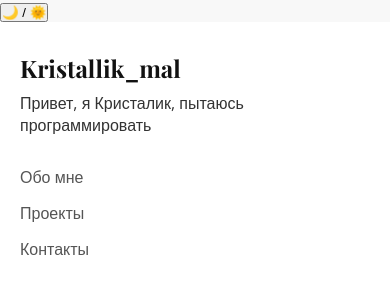
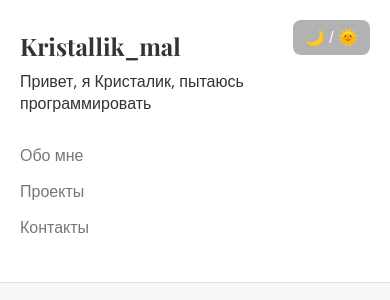
Before and after one commit to kristallikmal1/bio, a Flask app: page / in a window 390 px wide. Shown: the top 300 px of the page. Run offline with Flask 3, Linux system fonts and the light colour scheme.

Commit message:
Update style.css

```diff
--- a/static/css/style.css
+++ b/static/css/style.css
@@ -1,3 +1,24 @@
+/* style.css */
+:root {
+  --bg: #f8f8f8;
+  --text: #333;
+  --sidebar-bg: #fff;
+  --sidebar-border: #e0e0e0;
+  --section-bg: #f0f7ff;
+  --link-color: #4a90e2;
+  --footer-color: #888;
+}
+
+[data-theme="dark"] {
+  --bg: #1a1a1a;
+  --text: #e0e0e0;
+  --sidebar-bg: #2d2d2d;
+  --sidebar-border: #444;
+  --section-bg: #252535;
+  --link-color: #6bb0ff;
+  --footer-color: #aaa;
+}
+
 * {
   margin: 0;
   padding: 0;
@@ -6,27 +27,47 @@
 
 body {
   font-family: 'Open Sans', sans-serif;
-  color: #333;
-  background: #f8f8f8;
+  color: var(--text);
+  background: var(--bg);
   display: flex;
   min-height: 100vh;
+  transition: background 0.3s ease, color 0.3s ease;
+}
+
+.theme-toggle {
+  position: fixed;
+  top: 20px;
+  right: 20px;
+  z-index: 1000;
+}
+
+#theme-btn {
+  background: rgba(0,0,0,0.3);
+  color: white;
+  border: none;
+  padding: 8px 12px;
+  border-radius: 8px;
+  cursor: pointer;
+  font-size: 16px;
+  backdrop-filter: blur(5px);
 }
 
 .sidebar {
   width: 280px;
-  background: #fff;
-  border-right: 1px solid #e0e0e0;
+  background: var(--sidebar-bg);
+  border-right: 1px solid var(--sidebar-border);
   padding: 30px 20px;
   position: fixed;
   height: 100vh;
   overflow-y: auto;
+  transition: background 0.3s ease;
 }
 
 .sidebar-header h1 {
   font-family: 'Playfair Display', serif;
   font-size: 24px;
   margin-bottom: 8px;
-  color: #111;
+  color: var(--text);
 }
 
 .sidebar ul {
@@ -40,13 +81,13 @@ body {
 
 .sidebar ul li a {
   text-decoration: none;
-  color: #555;
+  color: #777;
   font-size: 16px;
   transition: color 0.3s;
 }
 
 .sidebar ul li a:hover {
-  color: #000;
+  color: var(--link-color);
 }
 
 .content {
```
Also changed, not shown: other parts of static/css/style.css (+5 -34 lines).
